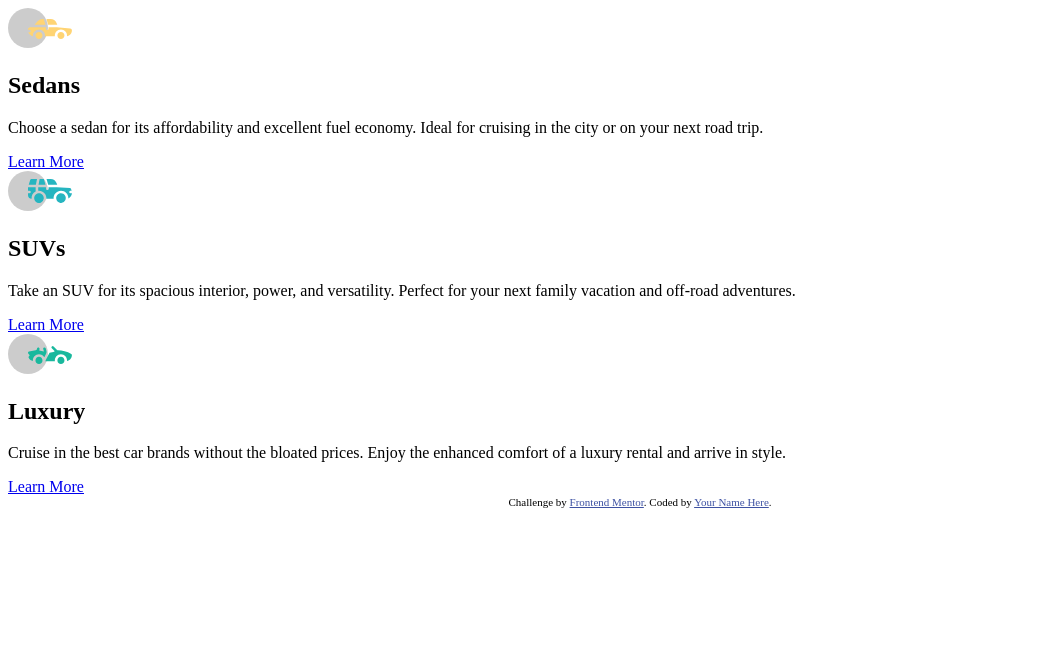
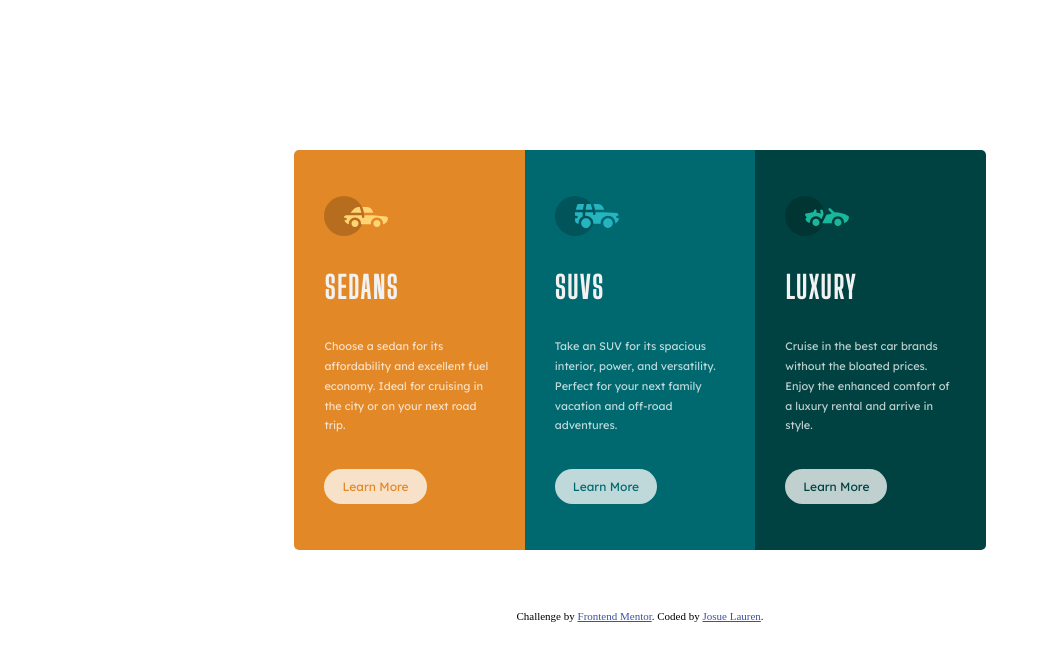
Before and after one commit to JosueLauren/3-column-preview-card-component-main, a plain HTML site: page index.html in a window 1280 px wide. Shown: the whole page, without its empty margins (0-1041 px from the left). Drawn offline with Linux system fonts and the light colour scheme.

Commit message:
finalizado a parte desktop do projeto e criado folha de estilo externa

```diff
--- a/index.html
+++ b/index.html
@@ -3,35 +3,31 @@
 <head>
   <meta charset="UTF-8">
   <meta name="viewport" content="width=device-width, initial-scale=1.0"> <!-- displays site properly based on user's device -->
-
   <link rel="icon" type="image/png" sizes="32x32" href="./images/favicon-32x32.png">
+  <link rel="stylesheet" href="style.css">
 
   <title>Frontend Mentor | 3-column preview card component</title>
 
   <!-- Feel free to remove these styles or customise in your own stylesheet 👍 -->
-  <style>
-    .attribution { font-size: 11px; text-align: center; }
-    .attribution a { color: hsl(228, 45%, 44%); }
-  </style>
 </head>
 <body>
-  <main>
-    <section>
-      <img src="images/icon-sedans.svg" alt="">
+  <main class="principal">
+    <section class="sections-cars cars-sedans">
+      <img src="images/icon-sedans.svg" alt="sedan" width="64px" height="40">
       <h1>Sedans</h1>
       <p>Choose a sedan for its affordability and excellent fuel economy. Ideal for cruising in the city
         or on your next road trip.</p>
       <a href="#">Learn More</a>
     </section>
-    <section>
-      <img src="images/icon-suvs.svg" alt="">
+    <section class="sections-cars cars-suvs">
+      <img src="images/icon-suvs.svg" alt="suv" width="64px" height="40">
       <h1>SUVs</h1>
       <p>Take an SUV for its spacious interior, power, and versatility. Perfect for your next family vacation
         and off-road adventures.</p>
       <a href="#">Learn More</a>
     </section>
-    <section>
-      <img src="images/icon-luxury.svg" alt="">
+    <section class="sections-cars cars-luxury">
+      <img src="images/icon-luxury.svg" alt="luxury" width="64px" height="40">
       <h1>Luxury</h1>
       <p>Cruise in the best car brands without the bloated prices. Enjoy the enhanced comfort of a luxury
         rental and arrive in style.</p>
@@ -40,7 +36,7 @@
   </main>
   <div class="attribution">
     Challenge by <a href="https://www.frontendmentor.io?ref=challenge" target="_blank">Frontend Mentor</a>.
-    Coded by <a href="#">Your Name Here</a>.
+    Coded by <a href="#">Josue Lauren</a>.
   </div>
 </body>
 </html>
--- /dev/null
+++ b/style.css
@@ -0,0 +1,108 @@
+@import url('https://fonts.googleapis.com/css2?family=Big+Shoulders+Display&family=Lexend+Deca&display=swap');
+:root{
+  --Bright-orange: hsl(31, 77%, 52%);
+  --Dark-cyan: hsl(184, 100%, 22%);
+  --Very-dark-cyan: hsl(179, 100%, 13%);
+  --Transparent-white: hsla(0, 0%, 100%, 0.75);
+  --Very-light-gray: hsl(0, 0%, 95%);
+}
+*{
+  margin: 0px;
+  padding: 0px;
+  box-sizing: border-box;
+
+}
+
+.principal{
+  width:  100vw;
+  height: 500px;
+  display: flex;
+  align-items: center;
+  justify-content: center;
+  margin-top: 100px;
+  margin-bottom: 10px;
+}
+
+.sections-cars{
+  width: 18%;
+  height: 400px;
+  display: flex;
+  flex-direction: column;
+  justify-content: space-around;
+  padding: 30px;
+
+}
+
+.sections-cars h1 {
+  text-transform: uppercase;
+  color: var(--Very-light-gray);
+  font-family: 'Big Shoulders Display', cursive;
+  font-size: 30px;
+  letter-spacing: 2px;
+}
+
+.sections-cars p {
+  color: var(--Transparent-white);
+  font-family: 'Lexend Deca', sans-serif;
+  font-size: 11px;
+  line-height: 1.8;
+}
+
+.sections-cars a {
+  width: 60%;
+  text-decoration: none;
+  font-family: 'Lexend Deca', sans-serif;
+  font-size: 12px;
+  background-color: var(--Transparent-white);
+  border-radius: 20px;
+  padding: 10px;
+  text-align: center;
+}
+
+.cars-sedans {
+  background-color: var(--Bright-orange);
+  border-bottom-left-radius: 5px;
+  border-top-left-radius: 5px;
+}
+
+.cars-sedans a {
+  color: var(--Bright-orange);
+}
+
+.cars-sedans a:hover {
+  background-color: var(--Bright-orange);
+  color: var(--Transparent-white);
+  border: 2px solid var(--Transparent-white);
+}
+
+.cars-suvs{
+  background-color: var(--Dark-cyan);
+}
+
+.cars-suvs a {
+  color: var(--Dark-cyan);
+}
+
+.cars-suvs a:hover {
+  background-color: var(--Dark-cyan);
+  color: var(--Transparent-white);
+  border: 2px solid var(--Transparent-white);
+}
+
+.cars-luxury{
+  background-color: var(--Very-dark-cyan);
+  border-top-right-radius: 5px;
+  border-bottom-right-radius: 5px;
+}
+
+.cars-luxury a {
+  color: var(--Very-dark-cyan);
+}
+
+.cars-luxury a:hover {
+  background-color: var(--Very-dark-cyan);
+  color: var(--Transparent-white);
+  border: 2px solid var(--Transparent-white);
+}
+.attribution { font-size: 11px; text-align: center; }
+.attribution a { color: hsl(228, 45%, 44%); }
```
